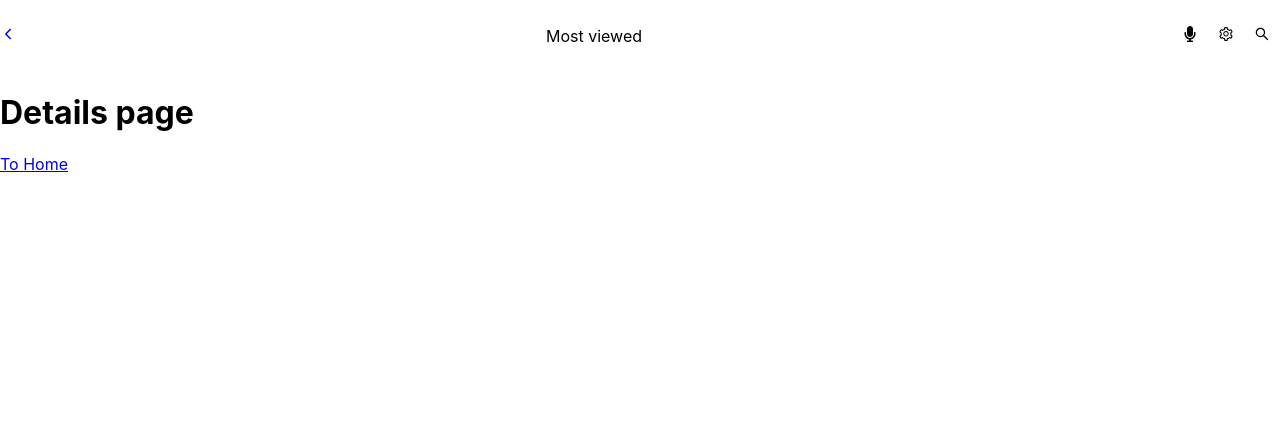
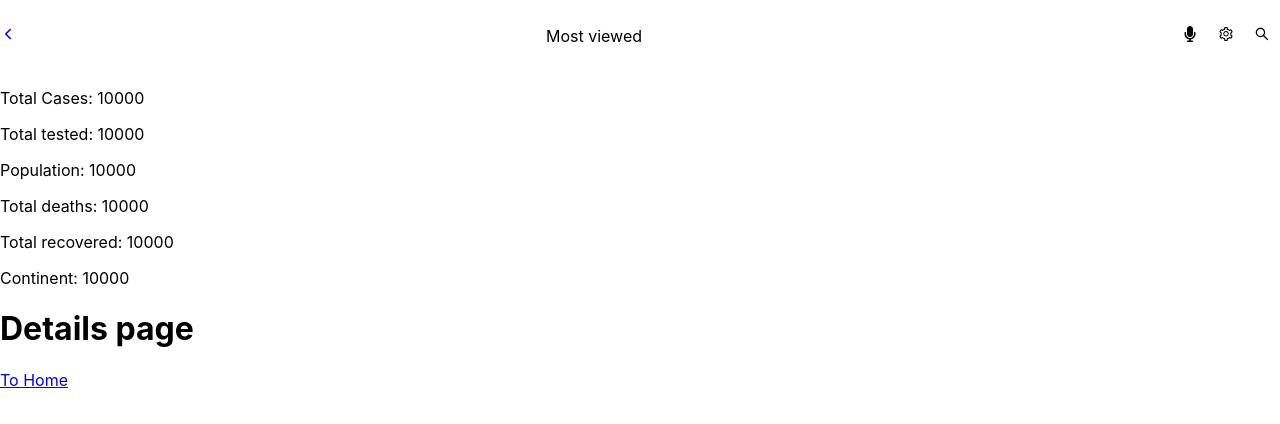
Before and after one commit to richardoppiyo/react-capstone-project, a React (Create React App) app: page /details in a window 1280 px wide. Shown: the top 424 px of the page. Built offline with nearby package versions, Linux system fonts and the light colour scheme.

Commit message:
details page layout

```diff
--- a/src/features/details.js
+++ b/src/features/details.js
@@ -2,6 +2,14 @@ import React from 'react';
 
 const Details = () => (
   <>
+    <div>
+      <p>Total Cases: 10000</p>
+      <p>Total tested: 10000</p>
+      <p>Population: 10000</p>
+      <p>Total deaths: 10000</p>
+      <p>Total recovered: 10000</p>
+      <p>Continent: 10000</p>
+    </div>
     <h1>Details page</h1>
     <a href="/">To Home</a>
   </>
```
